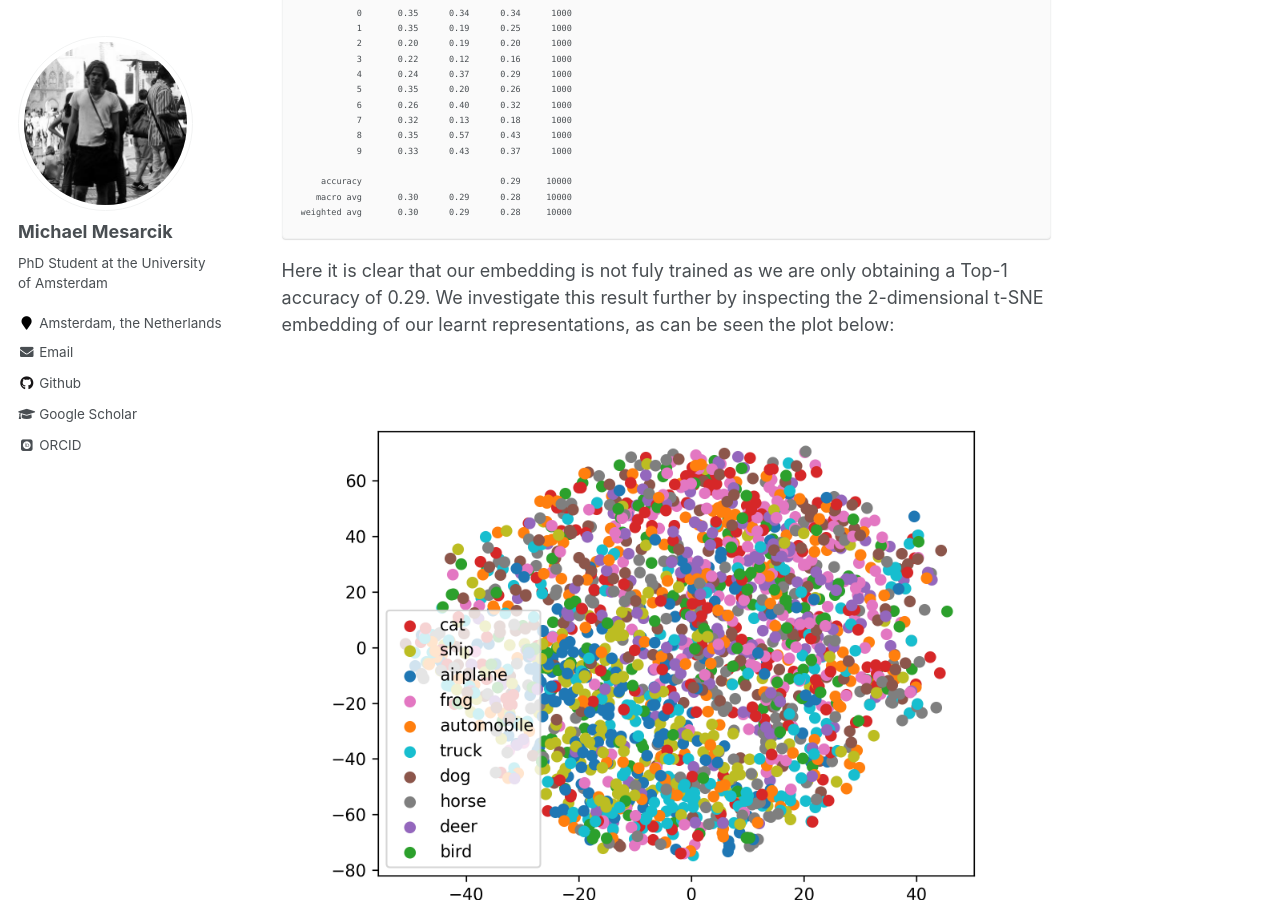
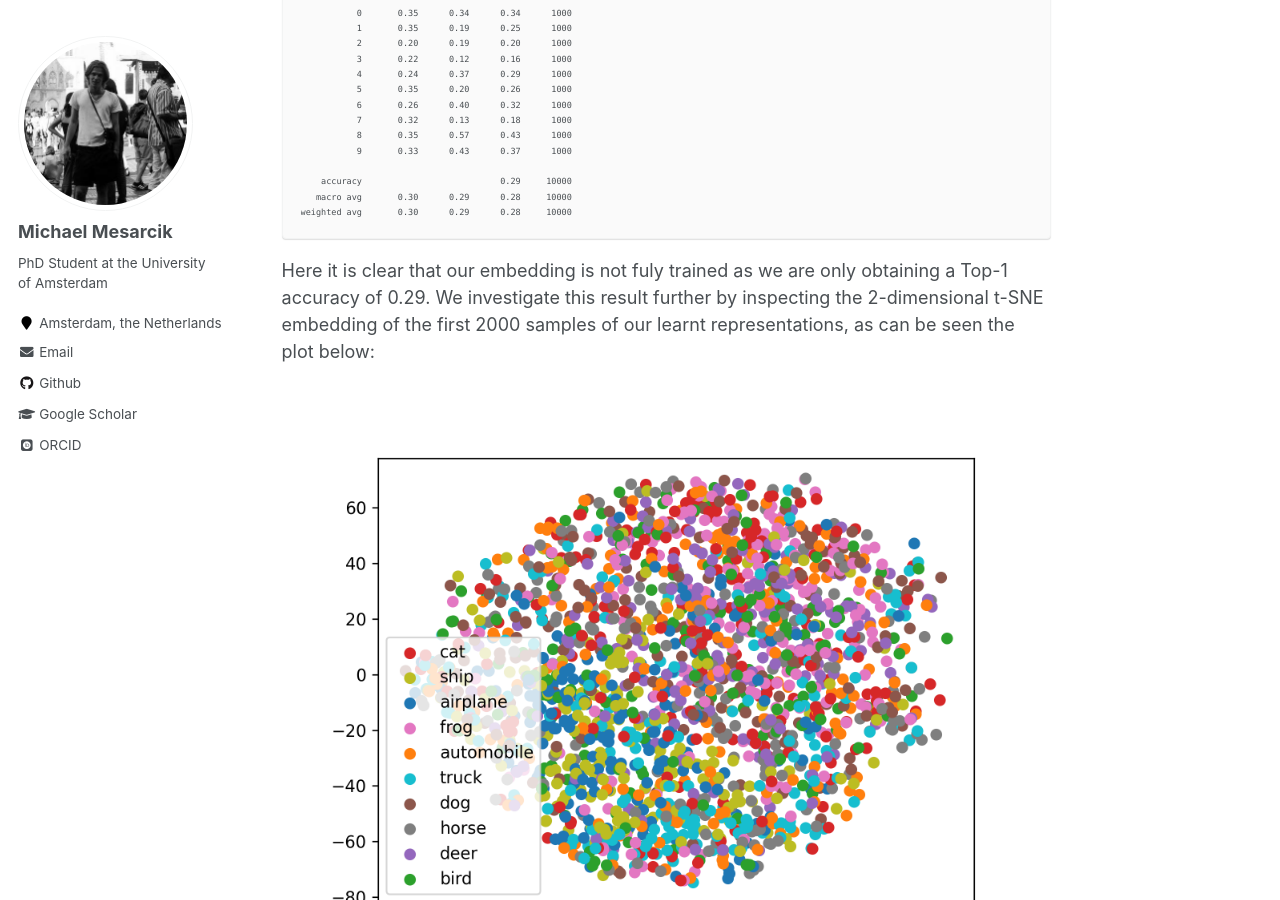
Before and after one commit to mesarcik/mesarcik.github.io, a Jekyll site: the page built from _posts/2021-12-08-blog-post-simclr.md, in a window 1280 px wide and 900 px high, scrolled down 5227 px. Built offline with Jekyll 4.4.1, drawn with Linux system fonts in a browser that asks for light colours; some web fonts are replaced; formulas are drawn with MathJax 3.

Commit message:
blog post updated

````diff
--- a/_posts/2021-12-08-blog-post-simclr.md
+++ b/_posts/2021-12-08-blog-post-simclr.md
@@ -183,7 +183,7 @@ Using this partially trained model we apply a linear classifier, and obtain the
 weighted avg       0.30      0.29      0.28     10000
 ```
 
-Here it is clear that our embedding is not fuly trained as we are only obtaining a Top-1 accuracy of 0.29. We investigate this result further by inspecting the 2-dimensional t-SNE embedding of our learnt representations, as can be seen the plot below:
+Here it is clear that our embedding is not fuly trained as we are only obtaining a Top-1 accuracy of 0.29. We investigate this result further by inspecting the 2-dimensional t-SNE embedding of the first 2000 samples of our learnt representations, as can be seen the plot below:
 
 ![TSNE](/assets/images/tsne.png)
 
````
